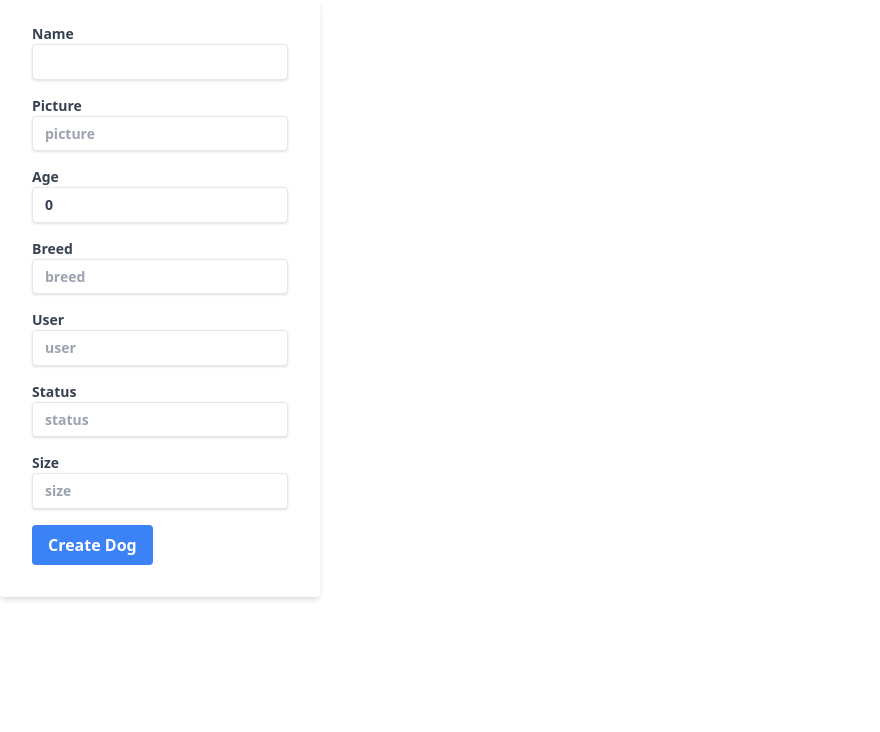
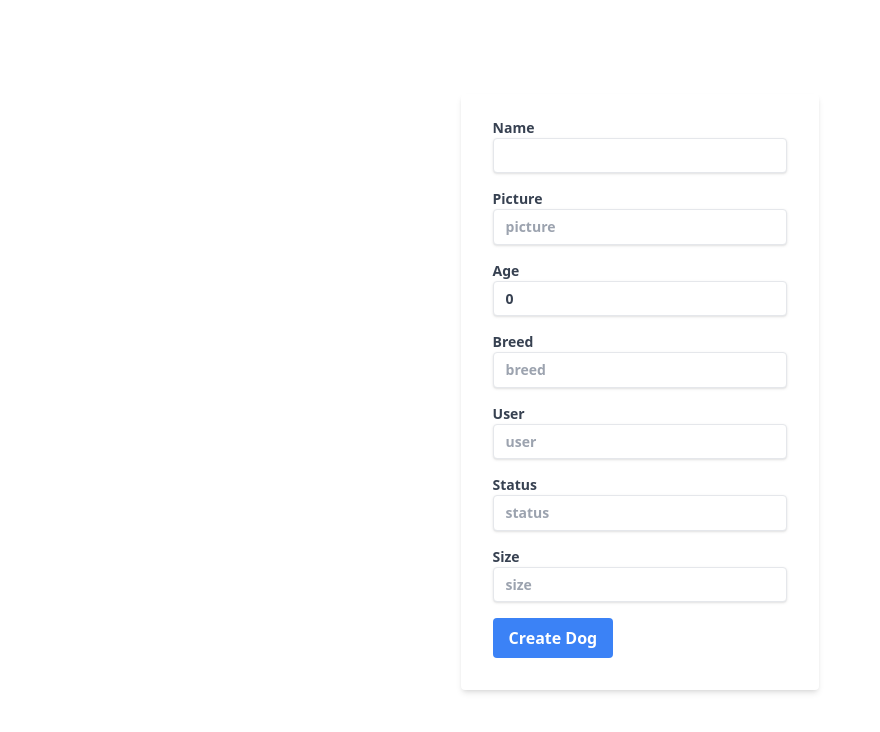
Before and after one commit to adrianbuenoo095/the-dating-site-frontend, a React (Vite) app: page /newdog in a window 1280 px wide. Shown: the top 732 px of the page, without its empty margins (0-880 px from the left). Built offline with nearby package versions, Linux system fonts and the light colour scheme.

Commit message:
add styling to dogForm

```diff
--- a/src/components/DogForm.jsx
+++ b/src/components/DogForm.jsx
@@ -45,7 +45,7 @@ const DogForm = () => {
     };
 
     return (
-        <div className="w-full max-w-xs">
+        <div className="flex justify-center h-screen items-center mb-6">
             <form onSubmit={handleSubmit} className="bg-white shadow-md rounded px-8 pt-6 pb-8 mb-4">
                 <div className="mb-4">
                     <label className="block text-gray-700 text-sm font-bold mb-2" htmlFor="email">
```
